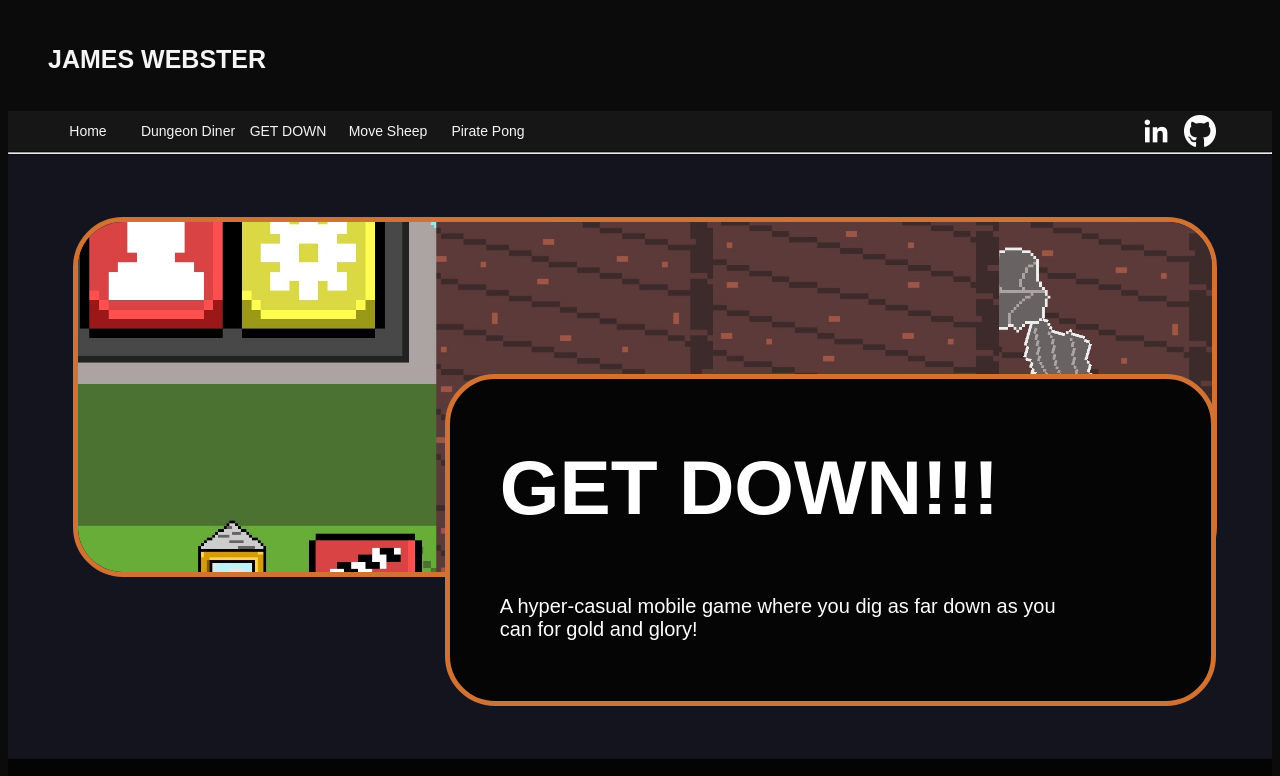
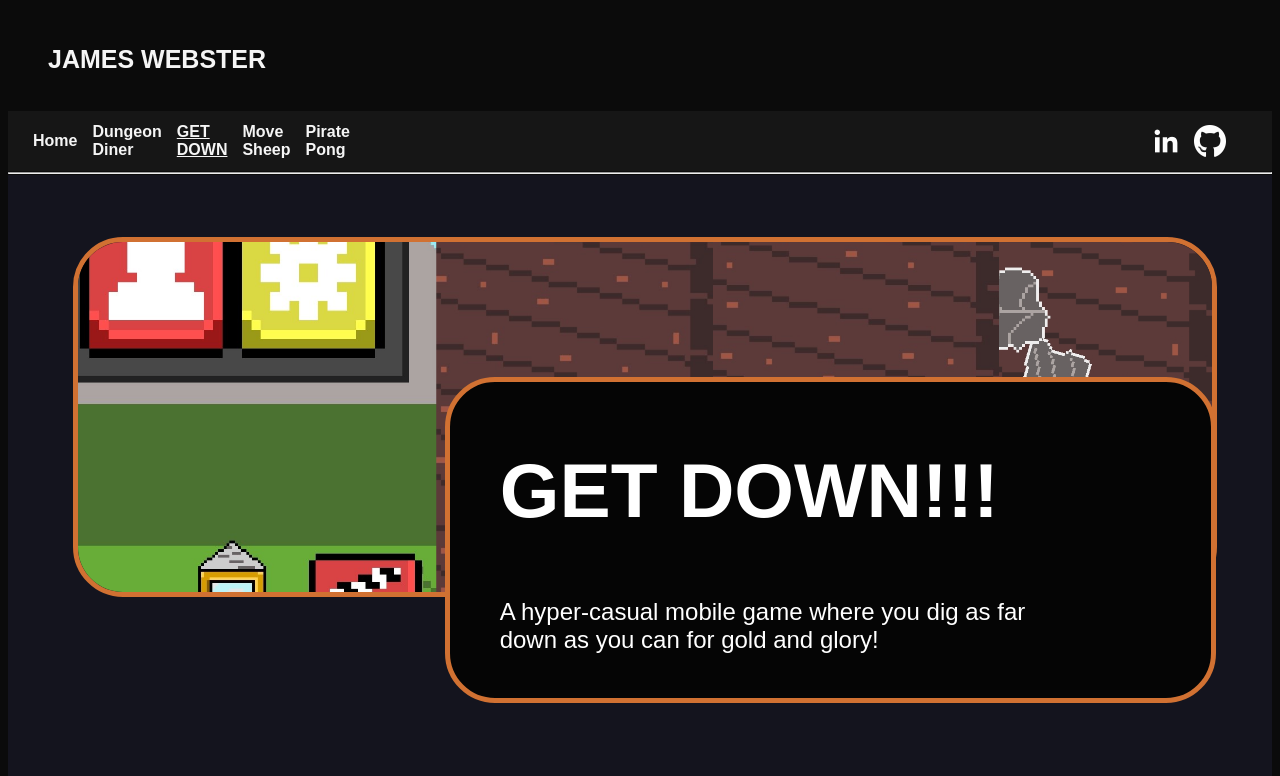
Before and after one commit to JamesWebbDev/JamesWebbDev.github.io, a PHP site: page /down.html in a window 1280 px wide. Shown: the top 776 px of the page. Run offline with PHP 8.4, Linux system fonts and the light colour scheme.

Commit message:
Updates to make appearance of projects on phone better

```diff
--- a/portfolio/app.css
+++ b/portfolio/app.css
@@ -26,7 +26,7 @@ hr {
 .navbar {
 
     position: relative;
-    height: 40px;
+    height: 60px;
     display: flex;
     flex-direction: row;
     align-items: center;
@@ -39,14 +39,14 @@ hr {
     display: flex;
     flex-direction: row;
     justify-content: left;
-    margin-left: 30px;
+    margin-left: 10px;
 }
 
 .navbar-links {
     display: flex;
     flex-direction: row;
     justify-content: right;
-    margin-right: 50px;
+    margin-right: 40px;
 }
 
 .navbar-spacer {
@@ -59,9 +59,9 @@ hr {
     display: flex;
     justify-content: center;
     align-items: center;
-    width: 100px;
+    margin-left: 15px;
 
-    font-size: 14px;
+    font-size: min(3vw, 16px);
     color: whitesmoke;
     background-color: rgb(22, 22, 22);
     border: 0px;
@@ -333,7 +333,7 @@ hr {
 
 .template-header-box p {
 
-    font-size: min(3vw, 20px);
+    font-size: min(4vw, 24px);
     text-align: left;
 
     margin-left: 50px;
@@ -537,12 +561,102 @@ hr {
     }
 }
 
+@media (max-width: 1200px) {
+
+    .vid-wrapper {
+        width: 540px;
+        height: 315px;
+    }
+
+    .container-info-box {
+        grid-template-areas:
+                    "a"
+                    "b"
+                    "c";
+    }
+
+    .container-info {
+
+        max-height: 600px;
+
+        padding: 18px;
+    }
+
+    .slider-wrapper {
+        max-width: 17rem;
+    }
+
+    .slideshow {
+        height: inherit;
+    }
+}
+
+@media (max-width: 690px) {
+    .slider-wrapper {
+        max-width: 13rem;
+    }
+
+    .vid-wrapper {
+        width: 270px;
+        height: 157px;
+    }
+}
+
 .hide-text {
     display: inherit;
 }
 
-@media (max-width: 600px) {
+@media (max-width: 480px) {
+
+    .navbar-links {
+        margin-right: 15px;
+    }
+
+    .navbar-button-img img {
+        width: 24px;
+        height: 24px;
+    }
+}
+
+@media (max-width: 320px) {
+
     .hide-text {
+        display:none;
+    }
+}
+
+.hide-banner {
+    display:inherit;
+}
+
+.replace-banner {
+    position: absolute; top: 360px;
+}
+
+.banner-height {
+    height: 600px;
+}
+
+@media (max-width: 690px) {
+    .hide-banner {
         display: none;
     }
+
+    .replace-banner {
+        top: 0px;
+        bottom: 60px;
+        position: relative;
+    }
+
+    .template-header-box {
+        height: 100%;
+    }
+
+    .template-header-box p {
+        margin-right: 50px;
+    }
+
+    .banner-height {
+        height: 100%;
+    }
 }
--- a/portfolio/down.html
+++ b/portfolio/down.html
@@ -14,16 +14,16 @@
         <div style="height: 20px"></div>
         <div class="navbar">
             <div class="navbar-pages">
-                <a class="navbar-button-text" href="index.html">Home</a>
-                <a class="navbar-button-text hide-text" href="diner.html">Dungeon Diner</a>
-                <a class="navbar-button-text hide-text" href="down.html">GET DOWN</a>
-                <a class="navbar-button-text hide-text" href="sheep.html">Move Sheep</a>
-                <a class="navbar-button-text hide-text" href="pong.html">Pirate Pong</a>
+                <a class="navbar-button-text" href="index.html"><b>Home</b></a>
+                <a class="navbar-button-text" href="diner.html"><b>Dungeon Diner</b></a>
+                <a class="navbar-button-text" href="down.html"><b><u>GET DOWN</u></b></a>
+                <a class="navbar-button-text" href="sheep.html"><b>Move Sheep</b></a>
+                <a class="navbar-button-text" href="pong.html"><b>Pirate Pong</b></a>
             </div>
             <div class="navbar-spacer">
 
             </div>
-            <div class="navbar-links">
+            <div class="navbar-links hide-text">
                 <a href="https://www.linkedin.com/in/james-webster-390a9423a/"><button class="navbar-button-img">
                     <img
                     src="pngs/free/linked.png"
@@ -40,12 +40,12 @@
     </header>
 
     <main>
-        <div class="container-main" style="min-width: 500px">
+        <div class="container-main">
             <div
-            class="container"
-            style="background-color: rgb(20, 20, 30); height: 600px;">
+            class="container banner-height"
+            style="background-color: rgb(20, 20, 30);">
                 <section
-                class="flex-row template-header-box hide-text"
+                class="flex-row template-header-box hide-banner"
                 style="bottom: 60px;">
                     <div
                     class="dim-max"
@@ -56,15 +56,13 @@
                         src="pngs/get_down/gd_3.png"
                         alt="Main Image of GET DOWN!!!">
                     </div>
-                    <div class="dim-max"></div>
                 </section>
                 <section
-                class="flex-row template-header-box"
-                style="position: absolute; top: 360px; ">
-                    <div class="dim-half-x"></div>
+                class="flex-row template-header-box replace-banner">
+                    <div class="dim-half-x hide-banner"></div>
                     <div
                     class="width-max border-basic"
-                    style="padding-bottom: 40px; background-color:rgb(5, 5, 5); border-color: rgb(209, 113, 50);">
+                    style="padding-bottom: 20px; background-color:rgb(5, 5, 5); border-color: rgb(209, 113, 50);">
                         <h1>GET DOWN!!!</h1>
                         <p>
                             A hyper-casual mobile game where you dig as far down as you can for gold and glory!
@@ -73,16 +71,17 @@
                 </section>
             </div>
             <div class="container" style="background-color: rgb(4, 4, 4); padding-top: 20px; padding-bottom: 20px">
+                <div class="vid-wrapper">
                     <iframe
-                width="600"
-                height="350"
+                    width="100%"
+                    height="100%"
                     src="https://www.youtube.com/embed/IlOAwYijXAY?si=nUMxMl_d4UHU_BT6"
                     title="YouTube video player"
                     frameborder="0"
                     allow="accelerometer; autoplay; clipboard-write; encrypted-media; gyroscope; picture-in-picture; web-share"
                     allowfullscreen>
                     </iframe>
-
+                </div>
             </div>
             <div
             class="container"
@@ -110,7 +109,7 @@
                     </div>
                     <div
                     class="container-info"
-                    style="grid-area: b; height: 175px;  border-color: rgb(209, 113, 50);">
+                    style="grid-area: b; border-color: rgb(209, 113, 50);">
                         <big>Prototype Gameplay:</big>
                         <u><b>
                         <ul>
@@ -119,7 +118,7 @@
                             </a></li>
                         </ul>
                         </b></u>
-                        <button class="btn-info" style="font-size: min(2vw, 32px); border-color: rgb(209, 113, 50);"><a class="link-gameplay" href="https://play.google.com/store/apps/details?id=com.velcogames.getdown">
+                        <button class="btn-info" style="font-size: min(3vw, 26px); border-color: rgb(209, 113, 50);"><a class="link-gameplay" href="https://play.google.com/store/apps/details?id=com.velcogames.getdown">
                             GOOGLE PLAY PAGE
                         </a></button>
                     </div>
```
Also changed, not shown: other parts of portfolio/app.css (+28 -4 lines), portfolio/diner.html (+17 -17 lines), portfolio/index.html (+7 -7 lines), portfolio/pong.html (+18 -19 lines), portfolio/sheep.html (+19 -20 lines). Lines whose indentation alone changed are shown as unchanged.
